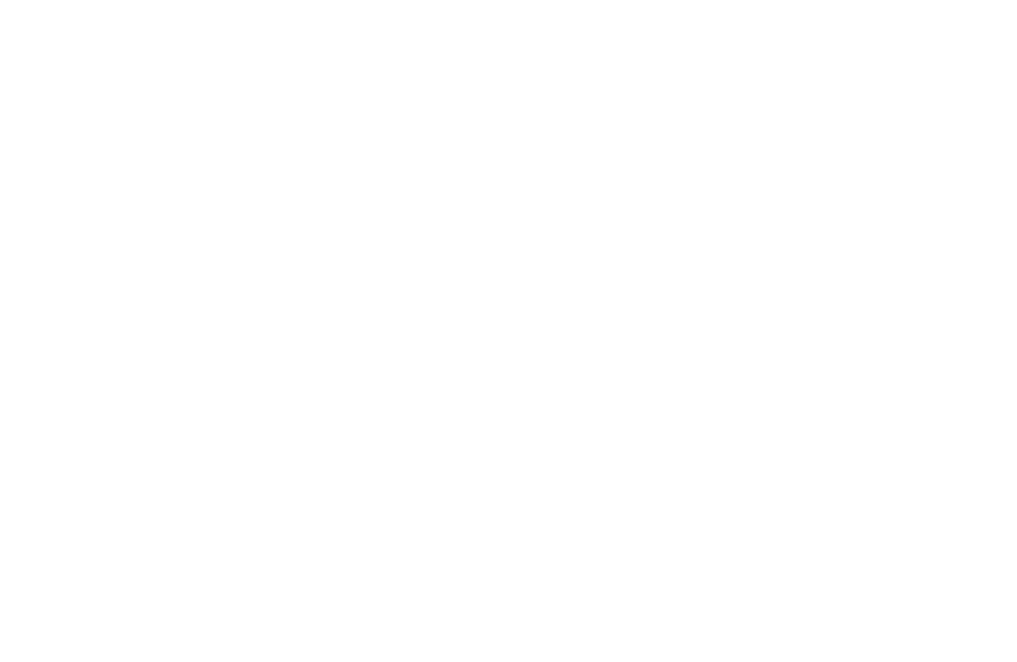
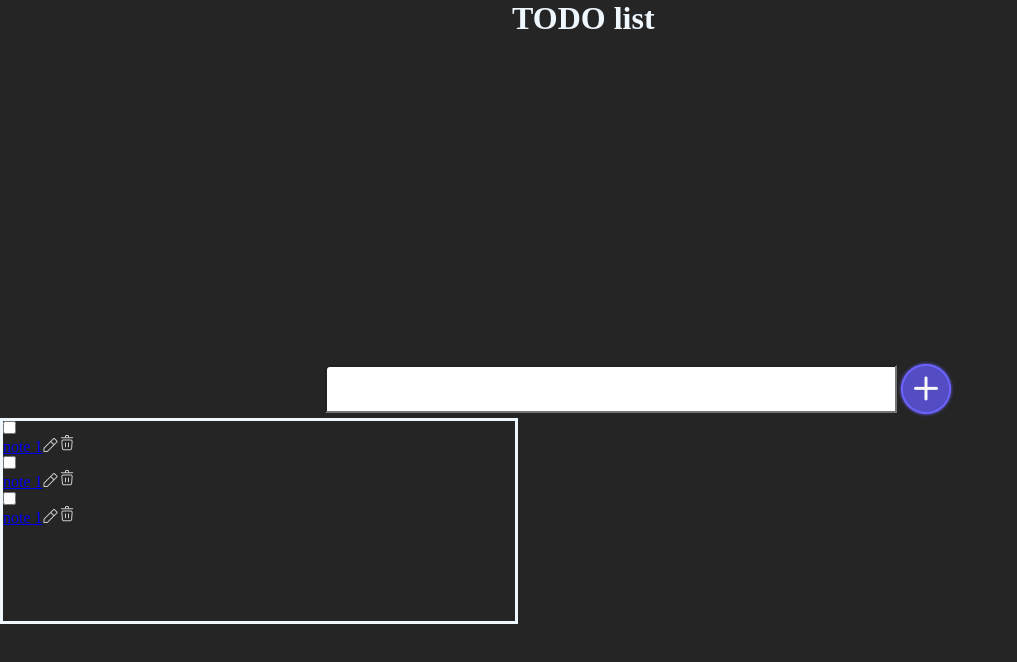
Before and after one commit to YourUneven/todo-list, a website built with Vite: page index.html in a window 1280 px wide. Shown: the whole page, without its empty margins (0-1017 px from the left). Built offline with nearby package versions, Linux system fonts and the light colour scheme.

Commit message:
first commit

```diff
--- a/index.html
+++ b/index.html
@@ -2,16 +2,23 @@
 <html lang="en">
   <head>
     <meta charset="UTF-8" />
-
     <meta name="viewport" content="width=device-width, initial-scale=1.0" />
     <title>js</title>
   </head>
   <body>
     <div class="wrap">
+     <header> <h1> TODO list</h1> </header>
+      <div class="input">
+        <input type="text" id="input">
 
 
+        <img src="/public/images/Add button.png" alt=""></div>
+      <div class="content">
+        <div class="one-content"><input type="checkbox" name="todo"> <a href="#">note 1</a><a href="#"><img src="/public/images/Vector.png" alt=""></a><a href="#"><img src="/public/images/trash-svgrepo-com 1.png" alt=""></a></div>
+        <div class="one-content"><input type="checkbox" name="todo"> <a href="#">note 1</a><a href="#"><img src="/public/images/Vector.png" alt=""></a><a href="#"><img src="/public/images/trash-svgrepo-com 1.png" alt=""></a></div>
+       <div class="one-content"><input type="checkbox" name="todo"> <a href="#">note 1</a><a href="#"><img src="/public/images/Vector.png" alt=""></a><a href="#"><img src="/public/images/trash-svgrepo-com 1.png" alt=""></a></div>
+      </div>
 
-    </div>
 
 
 
--- a/src/scss/colors.scss
+++ b/src/scss/colors.scss
@@ -1 +1 @@
-$color-primary: yellow;
+$color-primary:rgba(37, 37, 37, 1);
--- a/src/scss/style.scss
+++ b/src/scss/style.scss
@@ -2,7 +2,50 @@
 @import 'colors.scss';
 
 .wrap{
-  height: 100%;
-  width: 100%;
+  color: aliceblue;
+  height: 100vh;
+  width: 100vw;
   background-color: $color-primary;
+  display: flex;
+  flex-direction: column;
+// align-items: center;
+  header{
+    // border: 4px solid ;
+    display: block;
+    width: 100vw;
+    height: 5vh;
+     h1{
+        padding: auto;
+        margin: 0 0 0 40vw;
+     }
+  }
+  .input{
+display: flex;
+justify-content: center;
+align-items: center;
+padding: 40vh 0 0 0;
+         input{
+        min-width:  536px;
+        min-height: 28px;
+        top: 324px;
+        left: 153px;
+        padding: 8px 16px 8px 16px;
+        gap: 436px;
+        border-radius: 5px 0px 0px 0px;
+        border: 1px 0px 0px 0px;
+  }
 }
+}
+.content{
+  width: 512px;
+  min-height: 200px;
+  border: 3px solid;
+  display: flex;
+  flex-direction: column;
+  input{
+    display: block;
+    flex-direction: column;
+    justify-content: space-between;
+  }
+
+}
```
Also changed, not shown: public/images/Add button.png (added), public/images/Vector.png (added), public/images/trash-svgrepo-com 1.png (added).
